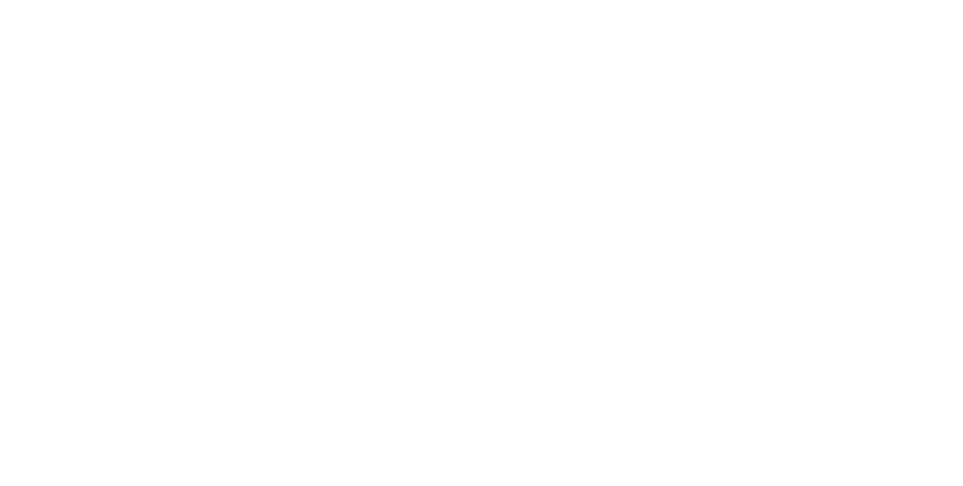
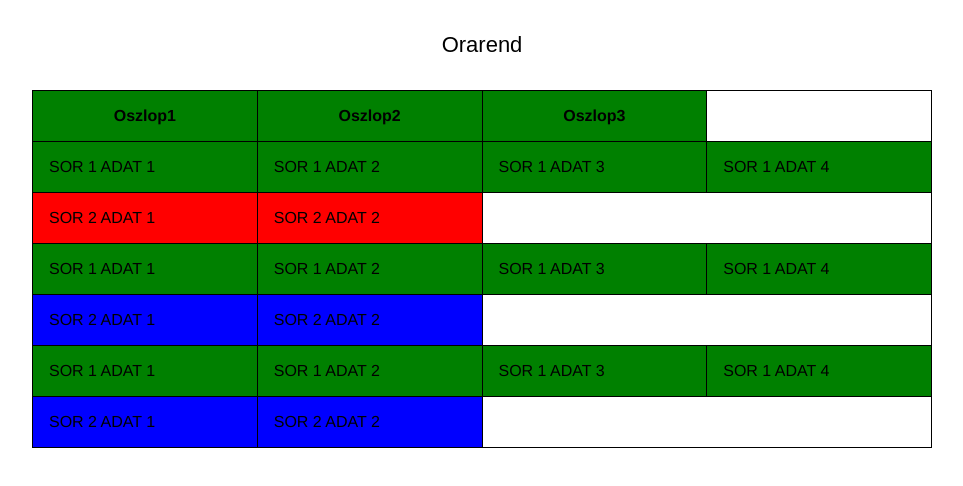
Before and after one commit to csaba2211/tablazatok, a plain HTML site: page index.html in a window 1280 px wide. Shown: the whole page, without its empty margins (158-1121 px from the left). Drawn offline with Linux system fonts and the light colour scheme.

Commit message:
20251108_1650 elso tablazat

```diff
--- /dev/null
+++ b/index.css
@@ -0,0 +1,44 @@
+table,
+td,
+th,
+tr {
+    border: 1px solid black;
+    /*border-radius: 12px;*/
+}
+
+table {
+    /* alapertelmezett beallitas border-collapse: separate; */
+    border-collapse: collapse;
+    /*border-radius: 12px;*/
+    width: 100%;
+    max-width: 900px;
+    margin: auto;
+    margin-top: 32px;
+    font-family: 'Franklin Gothic Medium', 'Arial Narrow', Arial, sans-serif;
+}
+
+td, th {
+    padding: 16px;
+}
+
+tr {
+    background-color: aqua;
+}
+
+tr:nth-child(odd) {
+    background-color: green;
+}
+
+tr:nth-child(even) {
+    background-color: blue;
+}
+
+tr:nth-child(2) {
+    background-color: red;
+}
+
+caption {
+    padding-bottom: 32px;
+    font-family: Arial, Helvetica, sans-serif;
+    font-size: 22px;
+}
--- a/index.html
+++ b/index.html
@@ -4,8 +4,92 @@
     <meta charset="UTF-8">
     <meta name="viewport" content="width=device-width, initial-scale=1.0">
     <title>Document</title>
+    <link rel="stylesheet" href="index.css">
 </head>
 <body>
-
+    <table>
+        <caption>Orarend</caption> <!-- Tablazat cime/neve -->
+        <thead> <!-- Tablazat fejlec -->
+            <tr> <!-- Tablazat sora -->
+                <th> <!-- Tablazat table headings -->
+                    Oszlop1
+                </th>
+                <th> <!-- Tablazat table headings -->
+                    Oszlop2
+                </th>
+                <th> <!-- Tablazat table headings -->
+                    Oszlop3
+                </th>
+            </tr>
+        </thead>
+        <tbody> <!-- Tablazat tartalma -->
+            <tr> <!-- Tablazat sora -->
+                <td> <!-- Tablazat table data -->
+                    SOR 1 ADAT 1
+                </td>
+                <td> <!-- Tablazat table data -->
+                    SOR 1 ADAT 2
+                </td>
+                <td> <!-- Tablazat table data -->
+                    SOR 1 ADAT 3
+                </td>
+                <td> <!-- Tablazat table data -->
+                    SOR 1 ADAT 4
+                </td>
+            </tr>
+            <tr>
+                <td> <!-- Tablazat table data -->
+                    SOR 2 ADAT 1
+                </td>
+                <td> <!-- Tablazat table data -->
+                    SOR 2 ADAT 2
+                </td>
+            </tr>
+                        <tr> <!-- Tablazat sora -->
+                <td> <!-- Tablazat table data -->
+                    SOR 1 ADAT 1
+                </td>
+                <td> <!-- Tablazat table data -->
+                    SOR 1 ADAT 2
+                </td>
+                <td> <!-- Tablazat table data -->
+                    SOR 1 ADAT 3
+                </td>
+                <td> <!-- Tablazat table data -->
+                    SOR 1 ADAT 4
+                </td>
+            </tr>
+            <tr>
+                <td> <!-- Tablazat table data -->
+                    SOR 2 ADAT 1
+                </td>
+                <td> <!-- Tablazat table data -->
+                    SOR 2 ADAT 2
+                </td>
+            </tr>
+                        <tr> <!-- Tablazat sora -->
+                <td> <!-- Tablazat table data -->
+                    SOR 1 ADAT 1
+                </td>
+                <td> <!-- Tablazat table data -->
+                    SOR 1 ADAT 2
+                </td>
+                <td> <!-- Tablazat table data -->
+                    SOR 1 ADAT 3
+                </td>
+                <td> <!-- Tablazat table data -->
+                    SOR 1 ADAT 4
+                </td>
+            </tr>
+            <tr>
+                <td> <!-- Tablazat table data -->
+                    SOR 2 ADAT 1
+                </td>
+                <td> <!-- Tablazat table data -->
+                    SOR 2 ADAT 2
+                </td>
+            </tr>
+        </tbody>
+    </table>
 </body>
 </html>
```
